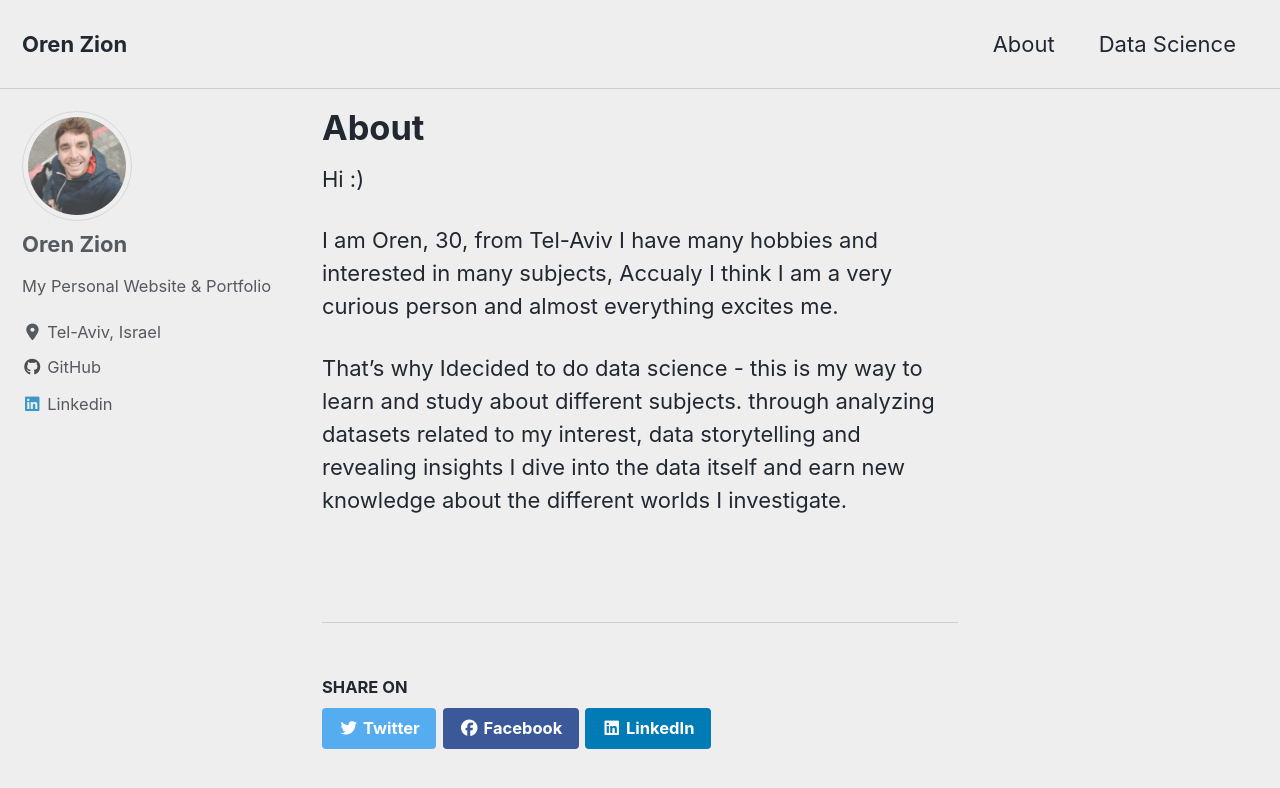
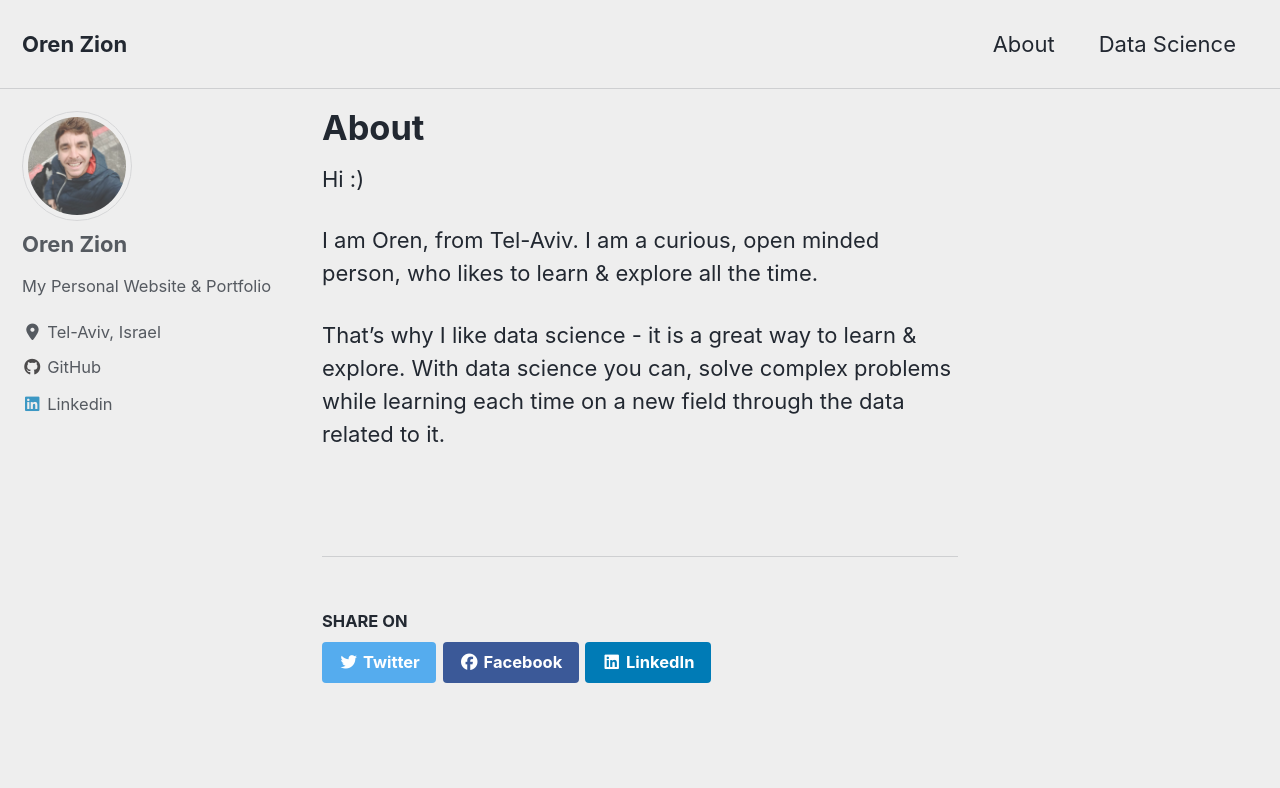
Before and after one commit to orenzion/orenzion.github.io, a Jekyll site: the page built from _pages/about.md, in a window 1280 px wide and 900 px high. Shown: the top 788 px of the window. Built offline with Jekyll 4.4.1, drawn with Linux system fonts in a browser that asks for light colours; cached includes are drawn as plain includes; nearby versions of some CDN libraries.

Commit message:
change about content

```diff
--- a/_pages/about.md
+++ b/_pages/about.md
@@ -4,10 +4,7 @@ permalink: /about/
 ---
 Hi :)
 
-I am Oren, 30, from Tel-Aviv
-I have many hobbies and interested in many subjects,
-Accualy I think I am a very curious person and almost everything excites me.
+I am Oren, from Tel-Aviv. I am a curious, open minded person, who likes to learn & explore all the time.
 
-That's why Idecided to do data science - this is my way to learn and study about different subjects.
-through analyzing datasets related to my interest, data storytelling and revealing insights I dive into the data itself
-and earn new knowledge about the different worlds I investigate.
+That's why I like data science - it is a great way to learn & explore.
+With data science you can, solve complex problems while learning each time on a new field through the data related to it.
```
